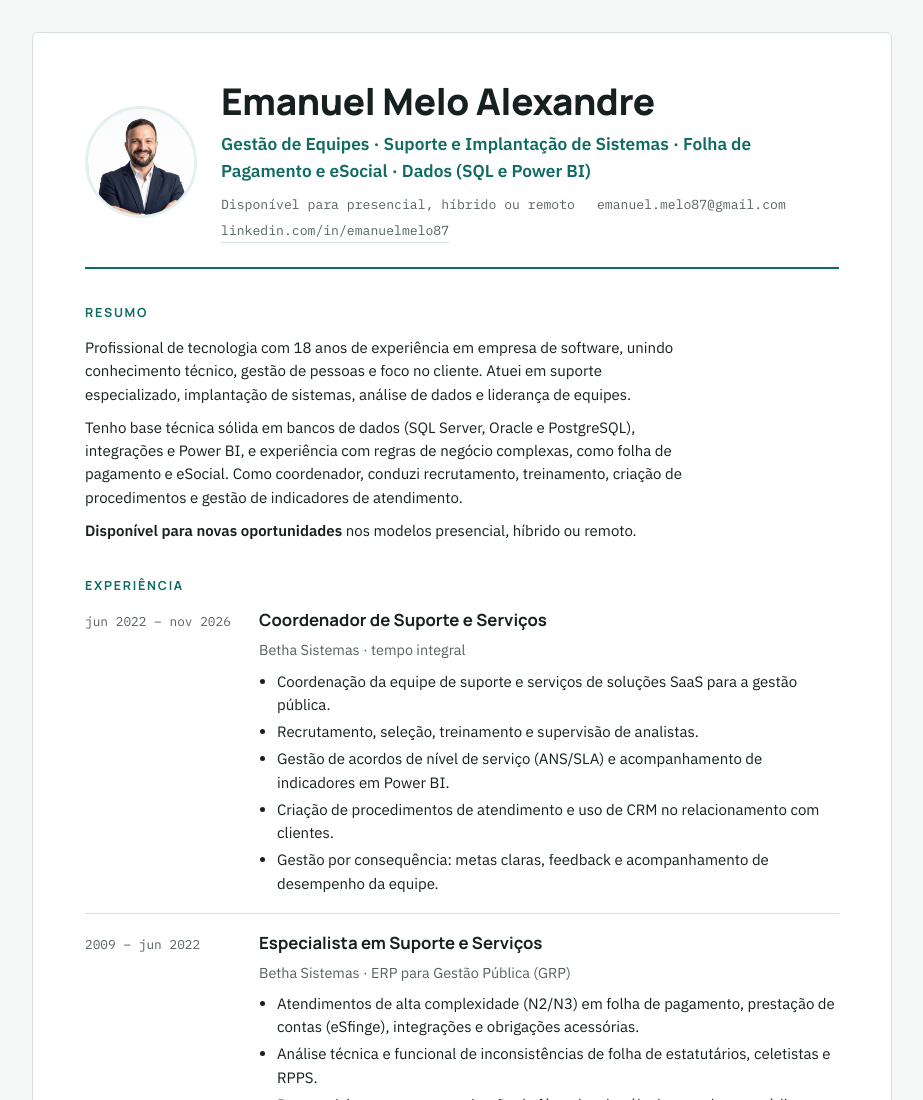
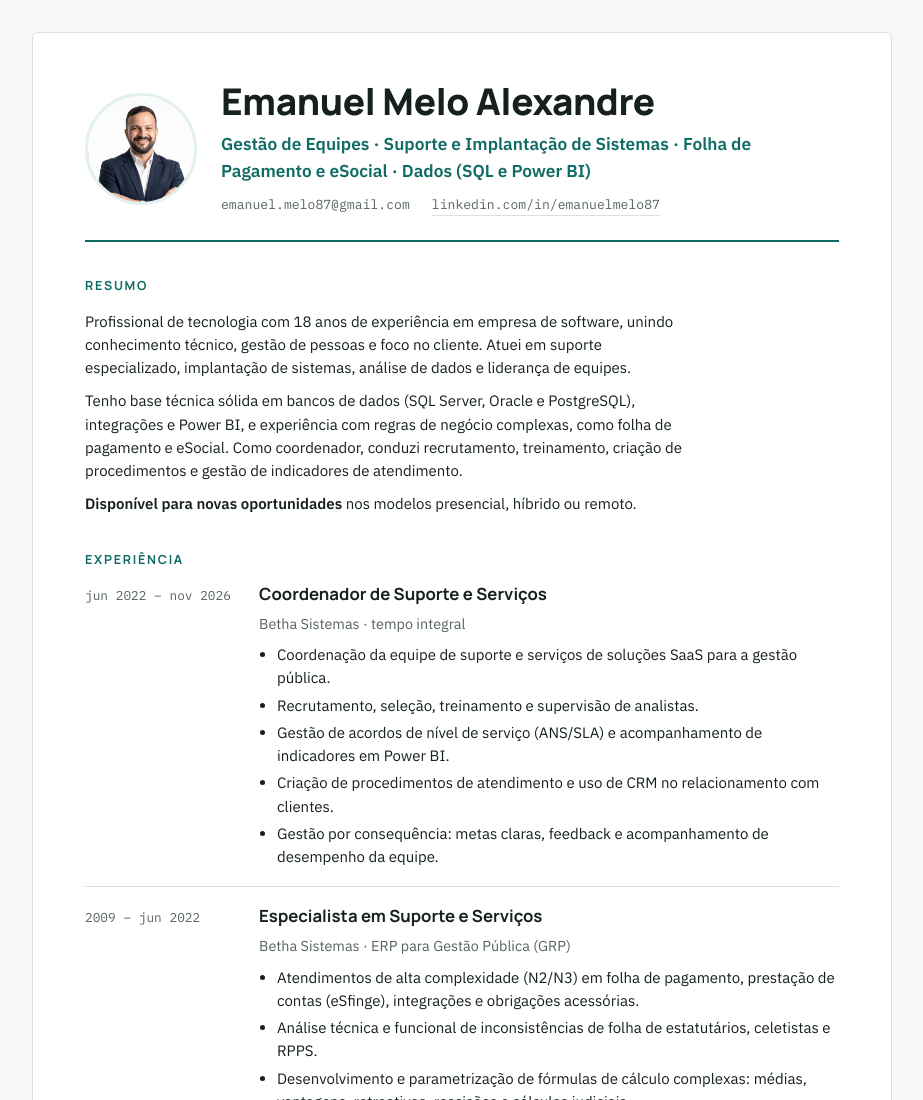
Before and after one commit to emanuelmelo87/curriculo, a plain HTML site: page index.html in a window 1280 px wide. Shown: the top 1100 px of the page, without its empty margins (178-1101 px from the left). Drawn offline with Linux system fonts and the light colour scheme.

Commit message:
Remove disponibilidade do cabeçalho
Co-Authored-By: Claude Opus 5.5 <noreply@anthropic.com>
Claude-Session: https://claude.ai/code/session_01GmosjGWj8RurrbqCngPhft

```diff
--- a/index.html
+++ b/index.html
@@ -82,7 +82,6 @@ footer{font-size:.78rem;color:var(--muted);border-top:1px solid var(--line);padd
     <h1>Emanuel Melo Alexandre</h1>
     <p class="role">Gestão de Equipes · Suporte e Implantação de Sistemas · Folha de Pagamento e eSocial · Dados (SQL e Power BI)</p>
     <div class="contact">
-      <span>Disponível para presencial, híbrido ou remoto</span>
       <span>emanuel.melo87@gmail.com</span>
       <a href="https://www.linkedin.com/in/emanuelmelo87" target="_blank" rel="noopener">linkedin.com/in/emanuelmelo87</a>
     </div>
```
Also changed, not shown: 1 other file.
